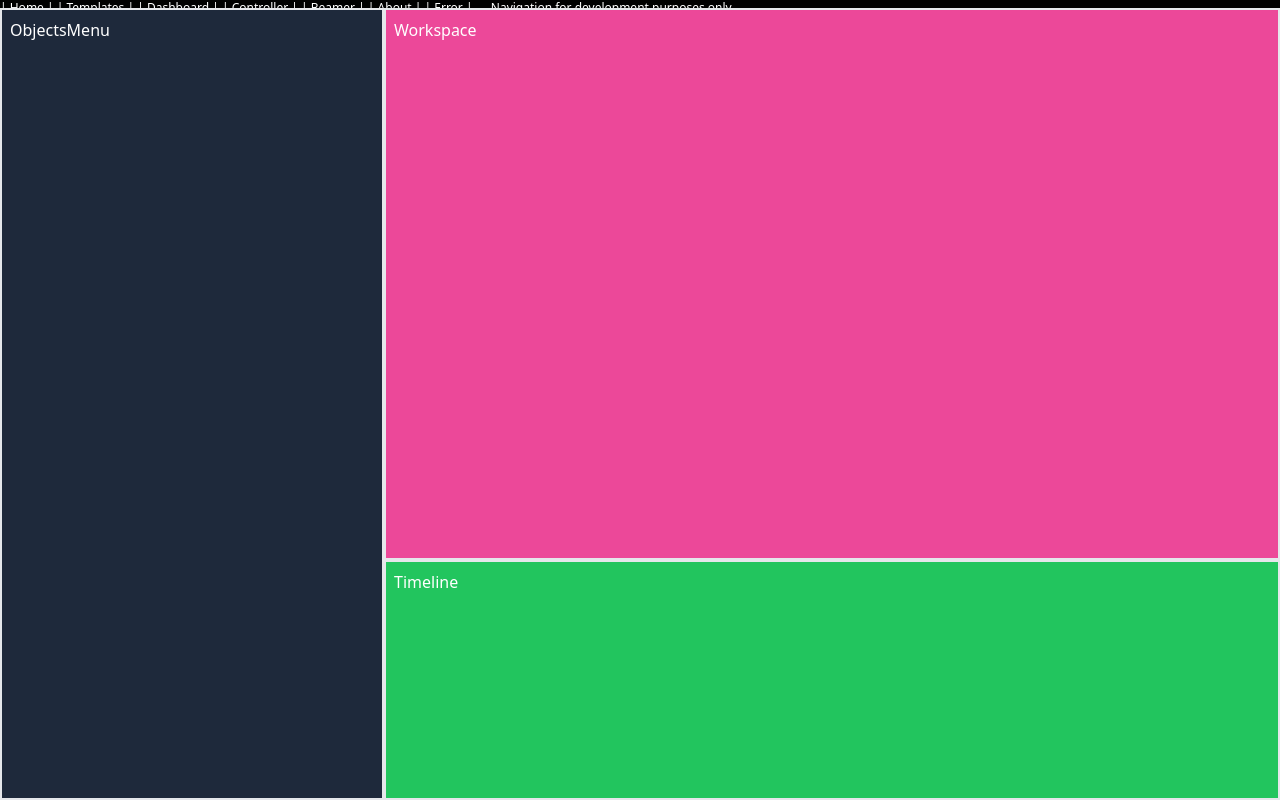
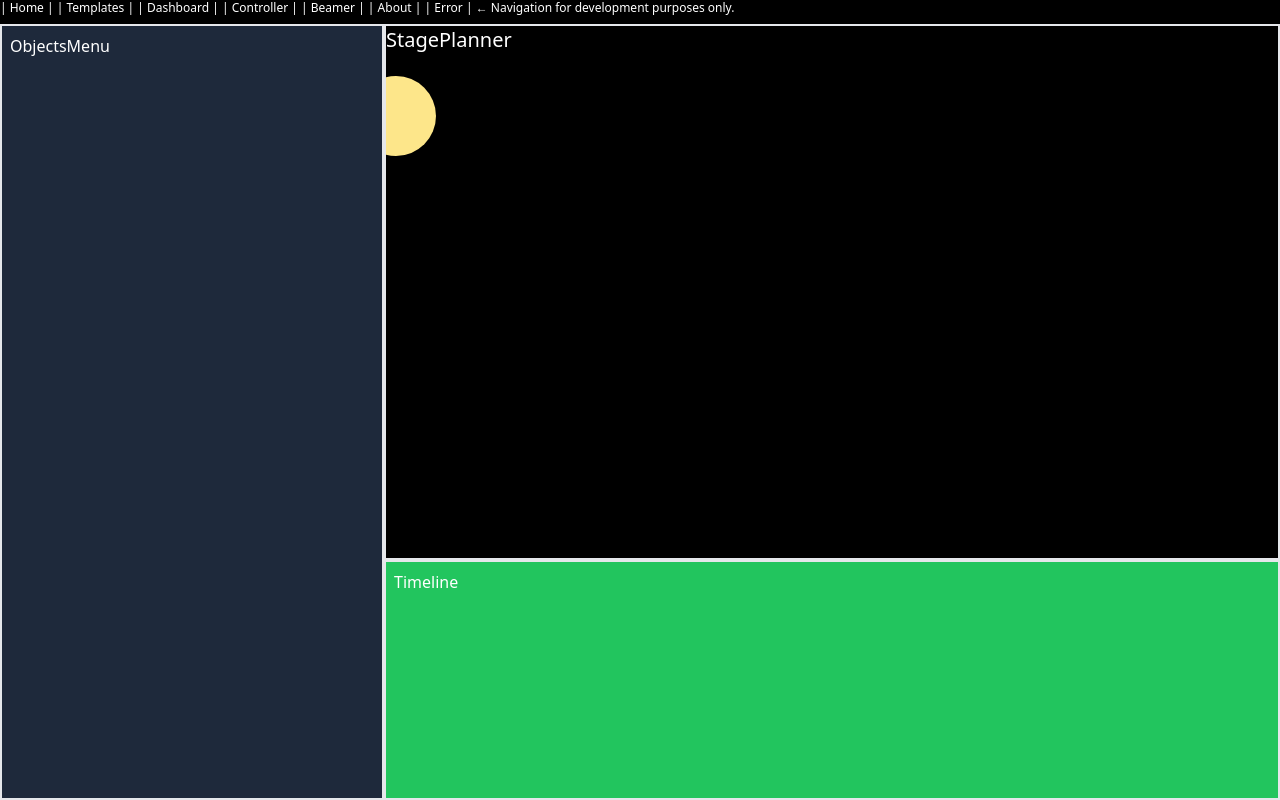
Before and after one commit to Lukileila/stagebeam, a React (Vite) app in the folder frontend/: page /controller in a window 1280 px wide. Built offline with nearby package versions, Linux system fonts and the light colour scheme.

Commit message:
integrating StagePlanner into Workspace component - site displays

```diff
--- a/frontend/src/components/Layout.jsx
+++ b/frontend/src/components/Layout.jsx
@@ -4,7 +4,7 @@ const Layout = () => {
   return (
     <div className="layout">
         <header>
-            <nav className="h-[1vh] bg-black text-white text-xs">
+            <nav className="h-[3vh] bg-black text-white text-xs">
                  <NavLink to="/">| Home</NavLink> |
                 | <NavLink to="templates">Templates</NavLink>  |
                 | <NavLink to="dashboard">Dashboard</NavLink>  |
--- a/frontend/src/components/ObjectsMenu.jsx
+++ b/frontend/src/components/ObjectsMenu.jsx
@@ -2,6 +2,6 @@ import React from 'react'
 
 export const ObjectsMenu = () => {
   return (
-    <div className='fixed border-2 h-[99vh] w-[30vw] bg-slate-800 p-2 text-white'> ObjectsMenu</div>
+    <div className='fixed top-[3vh] border-2 h-[97vh] w-[30vw] bg-slate-800 p-2 text-white'> ObjectsMenu</div>
   )
 }
--- a/frontend/src/components/Workspace.jsx
+++ b/frontend/src/components/Workspace.jsx
@@ -1,8 +1,8 @@
-import { useState } from "react";
+import { useEffect, useRef, useState } from "react";
 
 export const Workspace = () => {
-/*
-    const [spotlight, setSpotlight] = useState({
+
+        const [spotlight, setspotlight] = useState({
           x: 40,
           y: 40,
         });
@@ -10,12 +10,12 @@ export const Workspace = () => {
         const onStorageUpdate = (e) => {
           const { key, newValue } = e;
           if (key === 'light') {
-          setSpotlight(JSON.parse(newValue));
+            setspotlight(JSON.parse(newValue));
           }
         };
 
         useEffect(() => {
-        setSpotlight(
+          setspotlight(
             localStorage.getItem('light') ?? {
               x: 10,
               y: 90,
@@ -27,9 +27,17 @@ export const Workspace = () => {
           };
         }, []);
 
+        return (
 
+                  <StagePlanner
+                    spotlight={spotlight}
+                    setspotlight={setspotlight}
+                  />
 
-    function StagePlanner({ spotlight, setSpotlight }) {
+        );
+      }
+
+      function StagePlanner({ spotlight, setspotlight }) {
         const stageContainer = useRef();
         const [stageDimensions, setStageDimensions] = useState();
 
@@ -46,7 +54,7 @@ export const Workspace = () => {
           let x = e.clientX;
           let y = e.clientY - stageDimensions.top;
 
-        setSpotlight({ x, y });
+          setspotlight({ x, y });
 
           localStorage.setItem(
             'light',
@@ -56,9 +64,41 @@ export const Workspace = () => {
             })
           );
         };
- */
 
         return (
-    <div className='fixed border-2 left-[30vw] h-[69vh] w-[70vw] bg-pink-500 p-2 text-white'> Workspace</div>
-  )
+          <div
+            className='fixed bg-black top-[3vh] h-[67vh] left-[30vw] w-[70vw] border-2 overflow-hidden group/canvas'
+            ref={stageContainer}
+            onDragOver={(e) => {
+              e.preventDefault();
+            }}
+          >
+            <h1 className='text-white text-xl'>StagePlanner</h1>
+            <div
+              className='bg-amber-200 w-20 aspect-square rounded-full cursor-grab absolute -translate-x-[50%] -translate-y-[50%]'
+              style={{
+                top: spotlight.y + 'px',
+                left: spotlight.x + 'px',
+              }}
+              draggable
+              onDragStart={dragLight}
+              onDragEnd={stopDrag}
+            ></div>
+          </div>
+        );
       }
+
+      function Beamer({ spotlight }) {
+        return (
+          <div className='bg-black h-96 relative overflow-hidden'>
+            <h1 className='text-white text-xl'>I&apos;m just a beaaaaamer</h1>
+            <div
+              className='bg-amber-200 w-20 aspect-square rounded-full absolute -translate-x-[50%] -translate-y-[50%]'
+              style={{
+                top: spotlight.y + 'px',
+                left: spotlight.x + 'px',
+              }}
+            ></div>
+          </div>
+        );
+      }
```
Lines whose indentation alone changed are shown as unchanged.
